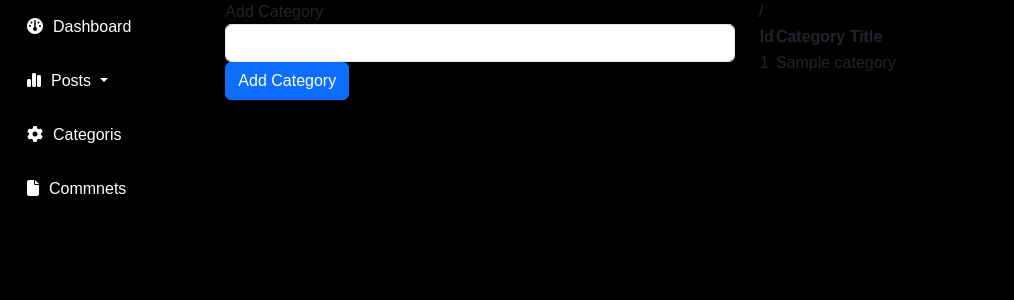
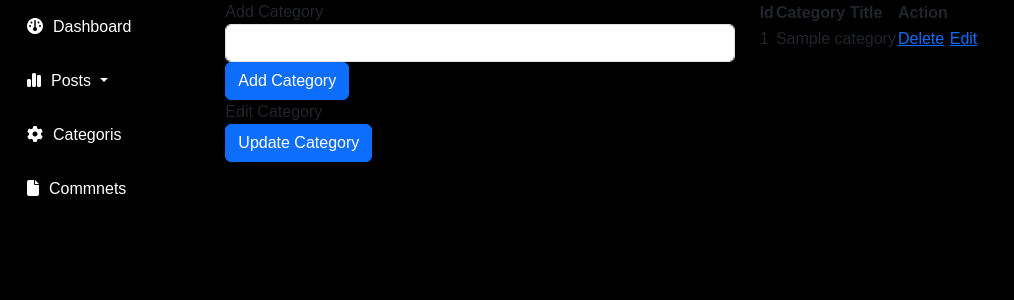
Before and after one commit to asfaquralam1/cms, a PHP site: page /admin/categories.php in a window 1280 px wide. Shown: the part 44-344 px from the top of the page, without its empty margins (0-1014 px from the left). Run offline with PHP 8.4, Linux system fonts and the light colour scheme; tables that the repository leaves empty or names only in its code hold one stand-in row (values such as "Sample post").

Commit message:
change in edit categories option

```diff
--- a/admin/categories.php
+++ b/admin/categories.php
@@ -1,4 +1,4 @@
-<?php include "includes/header.php" ?>
+<?php include "includes/admin_header.php" ?>
 <div id="page-wrapper">
     <div class="container-fluid">
         <div class="row">
@@ -10,29 +10,51 @@
                     <div class="col-lg-6">
                         <div class="form-group">
                             <?php
-                            if(isset($_POST['submit'])){
+                            if (isset($_POST['submit'])) {
                                 $cat_title = $_POST['cat_title'];
 
-                                if($cat_title == "" || empty('cat_title')){
+                                if ($cat_title == "" || empty('cat_title')) {
                                     echo "This field is empty";
-                                }else{
+                                } else {
                                     $query = "insert into categories(cat_title)";
                                     $query .= "value('{$cat_title}')";
 
                                     $create_category_query = mysqli_query($conn, $query);
-                                    if(!$create_category_query){
+                                    if (!$create_category_query) {
                                         die('query feild' . mysqli_error($conn));
                                     }
                                 }
                             }
                             ?>
                             <form action="" method="post">
-                                <label for="">Add Category</label>
-                                <input type="text" class="form-control" name="cat_title">
+                                <div class="form-group">
+                                    <label for="">Add Category</label>
+                                    <input type="text" class="form-control" name="cat_title">
+                                </div>
+                                <div class="form-group">
+                                    <input class="btn btn-primary" type="submit" name="submit" value="Add Category">
+                                </div>
                             </form>
-                            <div class="form-group">
-                                <input class="btn btn-primary" type="submit" name="submit" value="Add Category">
-                            </div>
+
+                            <form action="" method="post">
+                                <div class="form-group">
+                                    <label for="">Edit Category</label>
+                                    <?php
+                                 if (isset($_GET['edit'])) {
+                                    $cat_id = $_GET['edit'];
+                                    $query = "SELECT * from categories WHERE cat_id = $cat_id";
+                                    $selected_category_id = mysqli_query($conn, $query);
+                                    while ($row = mysqli_fetch_assoc($selected_category_id)) {
+                                        $cat_id = $row['cat_id'];
+                                        $cat_title = $row['cat_title'];
+                                ?>
+                                <input value="<?php if(isset($cat_title)) {echo $cat_title;} ?>" type="text" class="form-control" name="cat_title">
+                                <?php  } }?>
+                                </div>
+                                <div class="form-group">
+                                    <input class="btn btn-primary" type="submit" name="submit" value="Update Category">
+                                </div>
+                            </form>
                         </div>
                     </div>
                     <div class="col-lg-6">
@@ -41,21 +63,32 @@
                                 <tr>
                                     <th>Id</th>
                                     <th>Category Title</th>
+                                    <th>Action</th>
                                 </tr>
                             </thead>
                             <tbody>
                                 <?php
                                 $query = "SELECT * from categories";
                                 $select_sidebar_categories = mysqli_query($conn, $query);
-                                while ($row = mysqli_fetch_assoc($select_sidebar_categories)){
+                                while ($row = mysqli_fetch_assoc($select_sidebar_categories)) {
                                     $cat_id = $row['cat_id'];
                                     $cat_title = $row['cat_title'];
 
                                     echo "<tr>";
                                     echo "<td>{$cat_id}</td>";
                                     echo "<td>{$cat_title}</td>";
-                                    echo "/<tr>";
+                                    echo "<td><a href='categories.php?delete={$cat_id}'>Delete</a></td>";
+                                    echo "<td><a href='categories.php?edit={$cat_id}'>Edit</a></td>";
+                                    echo "</tr>";
                                 }
+                                ?>
+                                <?php
+                                 if (isset($_GET['delete'])) {
+                                    $the_cat_id = $_GET['delete'];
+                                    $query = "DELETE from categories WHERE cat_id = $the_cat_id";
+                                    $deleted_query = mysqli_query($conn, $query);
+                                    header("Location: categories.php");
+                                 }
                                 ?>
                             </tbody>
                         </table>
--- a/admin/includes/header.php
+++ b/admin/includes/admin_header.php
@@ -1,3 +1,4 @@
+<?php ob_start(); ?>
 <!DOCTYPE html>
 <html lang="en">
 
```
